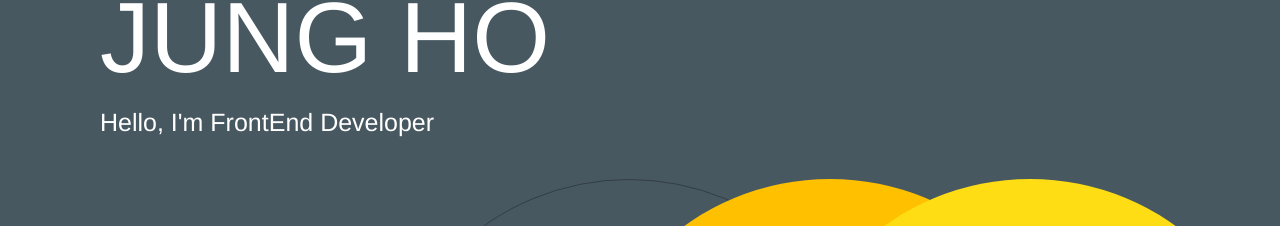
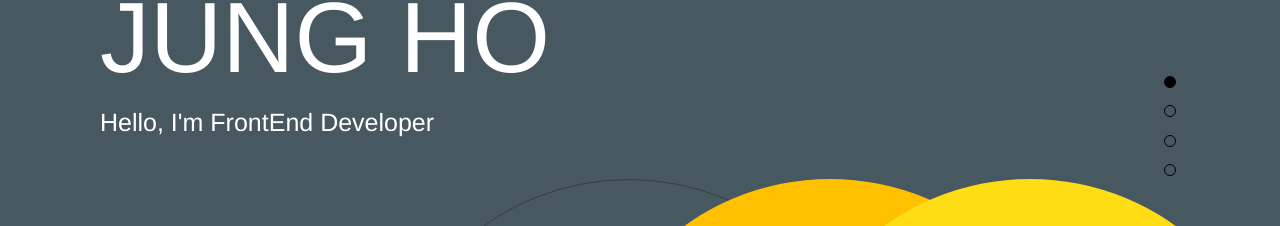
Before and after one commit to leejungho9/portofolio, a React (Create React App) app: page / in a window 1280 px wide. Shown: the part 324-550 px from the top of the page. Built offline with nearby package versions, Linux system fonts and the light colour scheme.

Commit message:
:sparkles: [Feat] Scroll Up, Down 기능 추가

```diff
--- a/src/App.js
+++ b/src/App.js
@@ -1,8 +1,118 @@
+import { useEffect, useRef, useState } from "react";
 import "./App.css";
+import Introduce from "./pages/Introduce/Introduce";
 import Main from "./pages/Main/Main";
+import Project from "./pages/Project/Project";
+import Stack from "./pages/Stack/Stack";
+import Dots from "./components/Dots";
+
+const DIVIDER_HEIGHT = 5;
 
 function App() {
-  return <Main />;
+  const outerDivRef = useRef();
+  const [scrollIndex, setScrollIndex] = useState(1);
+  useEffect(() => {
+    const wheelHandler = (e) => {
+      e.preventDefault();
+      const { deltaY } = e;
+      const { scrollTop } = outerDivRef.current; // 스크롤 위쪽 끝부분 위치
+      const pageHeight = window.innerHeight; // 화면 세로길이, 100vh와 같습니다.
+
+      if (deltaY > 0) {
+        // 스크롤 내릴 때
+        if (scrollTop >= 0 && scrollTop < pageHeight) {
+          //현재 1페이지
+          console.log("현재 1페이지, down");
+          outerDivRef.current.scrollTo({
+            top: pageHeight + DIVIDER_HEIGHT,
+            left: 0,
+            behavior: "smooth",
+          });
+          setScrollIndex(2);
+        } else if (scrollTop >= pageHeight && scrollTop < pageHeight * 2) {
+          //현재 2페이지
+          console.log("현재 2페이지, down");
+          outerDivRef.current.scrollTo({
+            top: pageHeight * 2 + DIVIDER_HEIGHT * 2,
+            left: 0,
+            behavior: "smooth",
+          });
+          setScrollIndex(3);
+        } else if (scrollTop >= pageHeight && scrollTop < pageHeight * 3) {
+          // 현재 3페이지
+          console.log("현재 3페이지, down");
+          outerDivRef.current.scrollTo({
+            top: pageHeight * 3 + DIVIDER_HEIGHT * 2,
+            left: 0,
+            behavior: "smooth",
+          });
+          setScrollIndex(4);
+        } else {
+          // 현재 4페이지
+          console.log("현재 4페이지, down");
+          outerDivRef.current.scrollTo({
+            top: pageHeight * 3 + DIVIDER_HEIGHT * 2,
+            left: 0,
+            behavior: "smooth",
+          });
+          setScrollIndex(4);
+        }
+      } else {
+        // 스크롤 올릴 때
+        if (scrollTop >= 0 && scrollTop < pageHeight) {
+          //현재 1페이지
+          console.log("현재 1페이지, up");
+          outerDivRef.current.scrollTo({
+            top: 0,
+            left: 0,
+            behavior: "smooth",
+          });
+          setScrollIndex(1);
+        } else if (scrollTop >= pageHeight && scrollTop < pageHeight * 2) {
+          //현재 2페이지
+          console.log("현재 2페이지, up");
+          outerDivRef.current.scrollTo({
+            top: 0,
+            left: 0,
+            behavior: "smooth",
+          });
+          setScrollIndex(1);
+        } else if (scrollTop >= pageHeight && scrollTop < pageHeight * 3) {
+          // 현재 3페이지
+          console.log("현재 3페이지, up");
+          outerDivRef.current.scrollTo({
+            top: pageHeight + DIVIDER_HEIGHT,
+            left: 0,
+            behavior: "smooth",
+          });
+          setScrollIndex(2);
+        } else {
+          // 현재 4페이지
+          console.log("현재 4페이지, up");
+          outerDivRef.current.scrollTo({
+            top: pageHeight * 2 + DIVIDER_HEIGHT * 2,
+            left: 0,
+            behavior: "smooth",
+          });
+          setScrollIndex(3);
+        }
+      }
+    };
+    const outerDivRefCurrent = outerDivRef.current;
+    outerDivRefCurrent.addEventListener("wheel", wheelHandler);
+    return () => {
+      outerDivRefCurrent.removeEventListener("wheel", wheelHandler);
+    };
+  }, []);
+  return (
+    <div ref={outerDivRef} className="outer">
+      <Dots scrollIndex={scrollIndex} />
+      <Main />
+      <Project />
+      <Stack />
+      <Introduce />
+    </div>
+  );
 }
 
 export default App;
```
